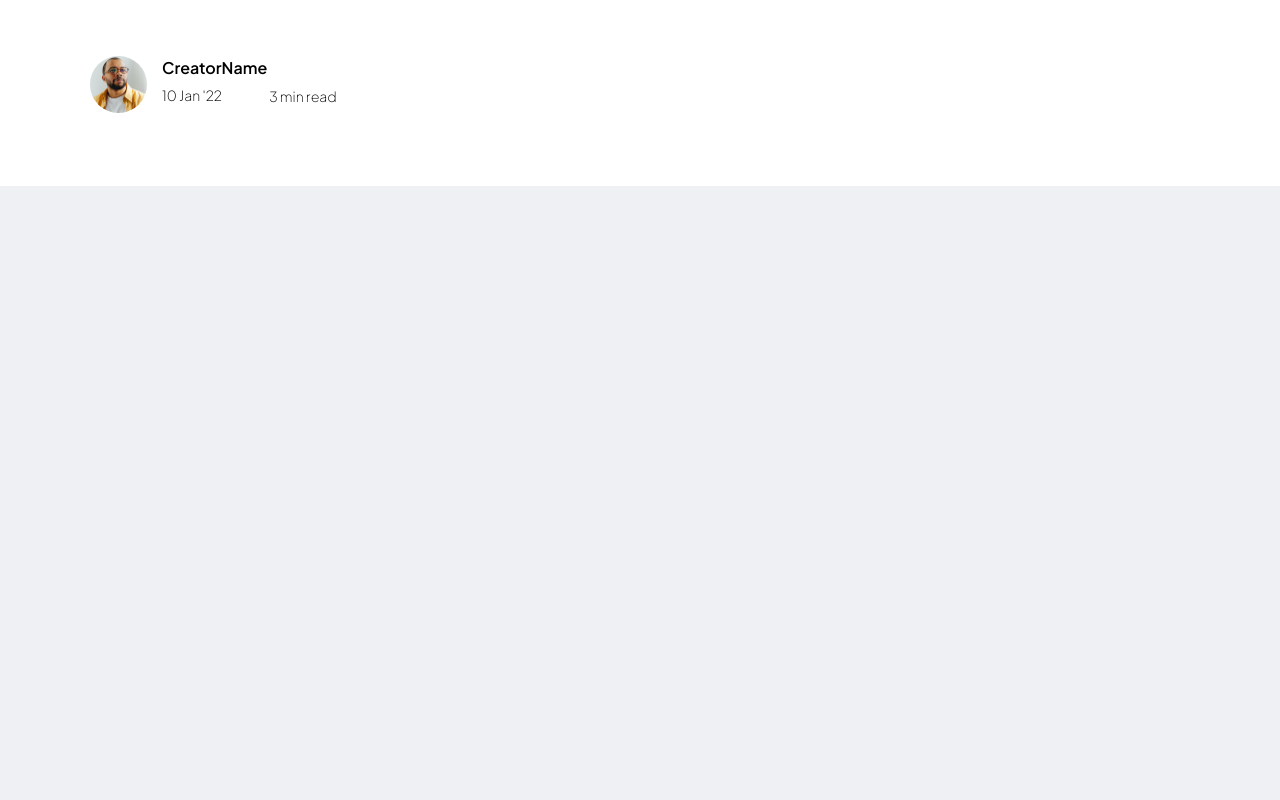
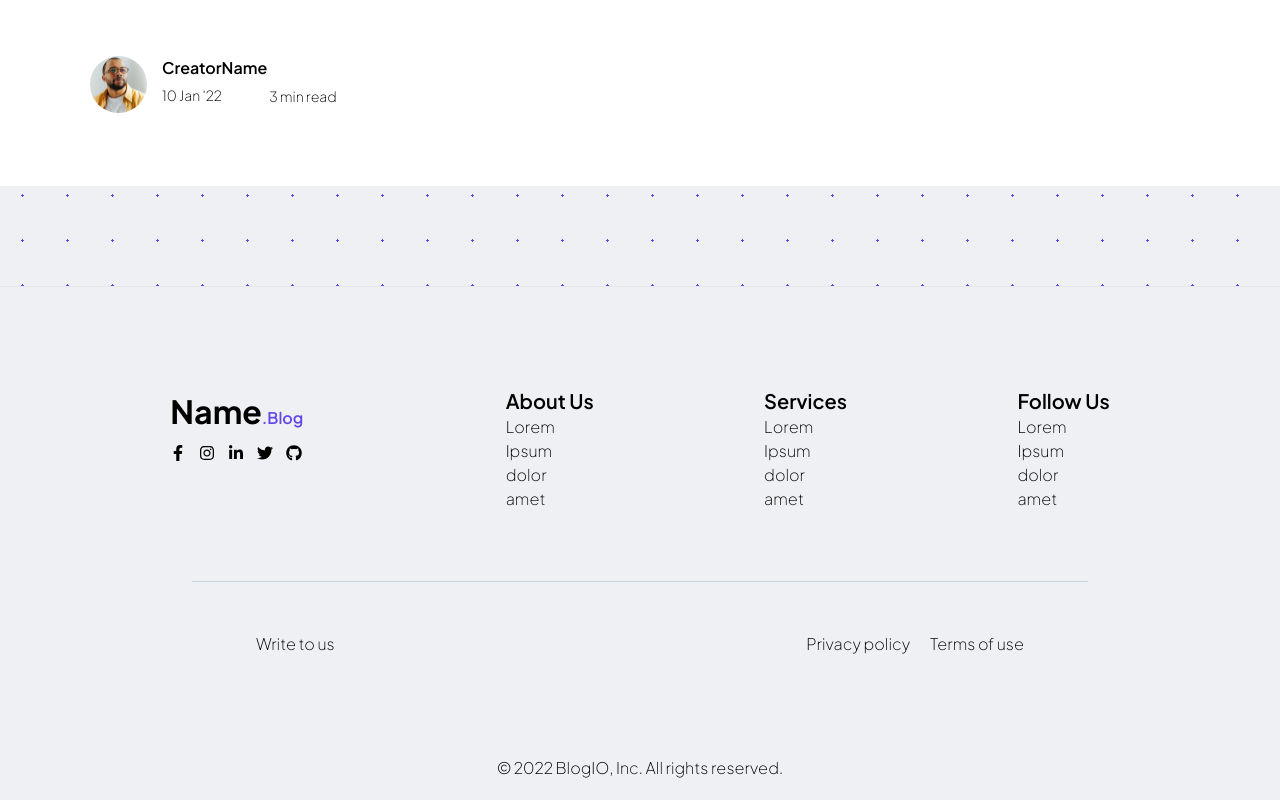
Before and after one commit to DunderMifflinTech/react_blogs, a React (Create React App) app: page /home in a window 1280 px wide. Shown: the part 952-1752 px from the top of the page. Before the commit the page ends 1138 px from the top, so only its background shows below. Built offline with nearby package versions, Linux system fonts and the light colour scheme.

Commit message:
Footer Addition

```diff
--- a/package.json
+++ b/package.json
@@ -9,6 +9,7 @@
     "node-pre-gyp": "^0.17.0",
     "react": "^18.2.0",
     "react-dom": "^18.2.0",
+    "react-icons": "^4.4.0",
     "react-router-dom": "^6.3.0",
     "react-scripts": "^5.0.1",
     "uuidv4": "^6.2.13",
--- a/src/App.js
+++ b/src/App.js
@@ -6,6 +6,7 @@ import Home from './pages/home/Home';
 import Playground from './pages/Playground/Playground';
 import Article from './components/Article/Article';
 import { BlogData } from './constants/dummyData';
+import Footer from './components/footer/Footer';
 
 function App() {
   return (
@@ -17,6 +18,7 @@ function App() {
         <Route path="/p" element={<Playground />} />
         <Route path="/home" element={<Home />} />
       </Routes>
+      <Footer/>
     </>
   );
 }
--- a/src/components/Article/Article.js
+++ b/src/components/Article/Article.js
@@ -1,14 +1,22 @@
-import React from 'react';
+import React, { useState } from 'react';
 import LoremIpsum from 'react-lorem-ipsum';
 
 function Article({ info }) {
+  const [isHovering, setIsHovering] = useState(false);
+  const handleOnMouseEnter = ()=> {
+    setIsHovering(true);
+  }
+  const handleOnMouseLeave = ()=> {
+    setIsHovering(false);
+  }
+
   return (
     <div className="flex flex-row">
       <div className="article-container ml-[5vw] mt-[20px] w-[75vw] h-full flex flex-col rounded-[12px] overflow-hidden">
         <div className="article-header p-[15px] bg-white flex flex-row rounded-[12px]">
-          <div className=" article-image w-[40%] overflow-hidden rounded-[12px] flex justify-center items-center">
+          <div className=" article-image w-[40%] h-[35vh] rounded-[12px] flex justify-center items-center">
             <img
-              className="object-contain rounded-[12px]"
+              className="rounded-[12px] h-full w-full object-cover"
               src={info.blogImage}
               alt="img"
             ></img>
@@ -25,10 +33,22 @@ function Article({ info }) {
                 </li>
               ))}
             </div>
-            <div className="blogAbstract mt-[7px] text-[13px] h-[7vh] overflow-scroll text-[#bfc1c4]">
+            <div
+              onMouseEnter={handleOnMouseEnter}
+              onMouseLeave={handleOnMouseLeave}
+              style={{
+                height: isHovering ? '17.35vh' : '7vh'
+              }}
+              className="blogAbstract mt-[7px] text-[13px] h-[7vh] overflow-scroll text-[#bfc1c4] transition-all duration-500 ease-in-out "
+            >
               {info.blogAbstract}
             </div>
-            <div className="mt-[25px] w-[260px] flex flex-row h-[57px]">
+            <div
+              style={{
+                display: isHovering ? 'none' : 'flex'
+              }}
+              className="user-block mt-[25px] w-[260px] flex-row h-[57px]"
+            >
               <div className="w-[57px] h-[57px] rounded-full flex content-center items-center overflow-hidden">
                 <img
                   className="w-full h-full object-cover"
--- a/src/components/footer/Footer.js
+++ b/src/components/footer/Footer.js
@@ -1,11 +1,102 @@
-import React from 'react'
+import React from 'react';
+import {FaFacebookF, FaInstagram, FaLinkedinIn, FaTwitter, FaGithub} from "react-icons/fa"
+import { NavLink } from 'react-router-dom';
 
 function Footer() {
-    return (
-        <div>
+  return (
+    <div className="footer-body w-full mt-[100px] pt-[100px] pb-[20px] bg-[#eff0f3] flex flex-col items-center border-t-[1px]">
+      <div className="flex justify-evenly w-full">
+        <div className="site-logo">
+          <ul className="cursor-pointer flex mr-[2rem]">
+            <NavLink to="/">
+              <li className=" user-name text-[2rem] font-bold list-none ">
+                Name
+              </li>
+            </NavLink>
+            <li className="user-name-blog mt-[1.2rem] text-[#6246EA] font-[600] list-none">
+              .Blog
+            </li>
+          </ul>
+          <div>
+              <ul className="flex flex-row w-[80%] justify-between pt-[10px]">
+                    <a className="cursor-pointer hover:scale-150 hover:text-[#6246ea] transition-all delay-75"><FaFacebookF/></a>
+                    <a className="cursor-pointer hover:scale-150 hover:text-[#6246ea] transition-all delay-75"><FaInstagram/></a>
+                    <a className="cursor-pointer hover:scale-150 hover:text-[#6246ea] transition-all delay-75"><FaLinkedinIn/></a>
+                    <a className="cursor-pointer hover:scale-150 hover:text-[#6246ea] transition-all delay-75"><FaTwitter/></a>
+                    <a className="cursor-pointer hover:scale-150 hover:text-[#6246ea] transition-all delay-75"><FaGithub/></a>
+              </ul>
+          </div>
+        </div>
 
+        <ul className="about-us font-thin">
+          <li className="font-semibold text-xl">About Us</li>
+          <li>
+            <a className="cursor-pointer hover:text-[#6246ea]">Lorem</a>
+          </li>
+          <li>
+            <a className="cursor-pointer hover:text-[#6246ea]">Ipsum</a>
+          </li>
+          <li>
+            <a className="cursor-pointer hover:text-[#6246ea]">dolor</a>
+          </li>
+          <li>
+            <a className="cursor-pointer hover:text-[#6246ea]">amet</a>
+          </li>
+        </ul>
+
+        <ul className="services font-thin">
+          <li className="font-semibold text-xl">
+            <a className="cursor-default">Services</a>
+          </li>
+          <li>
+            <a className="cursor-pointer hover:text-[#6246ea]">Lorem</a>
+          </li>
+          <li>
+            <a className="cursor-pointer hover:text-[#6246ea]">Ipsum</a>
+          </li>
+          <li>
+            <a className="cursor-pointer hover:text-[#6246ea]">dolor</a>
+          </li>
+          <li>
+            <a className="cursor-pointer hover:text-[#6246ea]">amet</a>
+          </li>
+        </ul>
+
+        <ul className="follow-us font-thin">
+          <li className="font-semibold text-xl">
+            <a className="cursor-default">Follow Us</a>
+          </li>
+          <li>
+            <a className="cursor-pointer hover:text-[#6246ea]">Lorem</a>
+          </li>
+          <li>
+            <a className="cursor-pointer hover:text-[#6246ea]">Ipsum</a>
+          </li>
+          <li>
+            <a className="cursor-pointer hover:text-[#6246ea]">dolor</a>
+          </li>
+          <li>
+            <a className="cursor-pointer hover:text-[#6246ea]">amet</a>
+          </li>
+        </ul>
+      </div>
+      <span className=" mt-[70px] mb-[50px] footer-separator w-[70%] h-[1px] bg-slate-300 "></span>
+      <div className="w-[60%]">
+        <div className="flex justify-between font-thin cursor-pointer">
+          <div>
+            <a>Write to us</a>
+          </div>
+          <div>
+            <a>Privacy policy</a>
+            <a className="pl-[20px]">Terms of use</a>
+          </div>
         </div>
-    )
+      </div>
+      <div className="font-thin pt-[100px]">
+      © 2022 BlogIO, Inc. All rights reserved.
+      </div>
+    </div>
+  );
 }
 
-export default Footer
+export default Footer;
```
Also changed, not shown: 1 other file (tests, documents, lock files or other folders).
